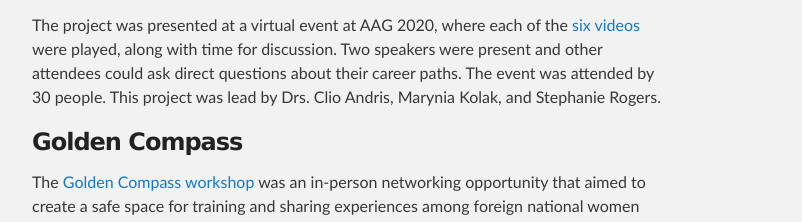
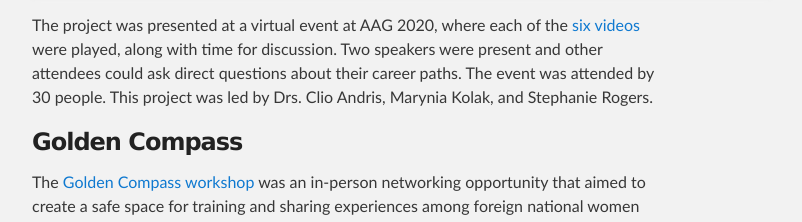
Before and after one commit to TRELIStoolkit/TRELIStoolkit.github.io, a Jekyll site: the page built from projects.md, in a window 1280 px wide and 1400 px high, scrolled down 970 px. Shown: the part 221-443 px from the top of the window, without its empty margins (288-1090 px from the left). Built offline with Jekyll 4.4.1, drawn with Linux system fonts in a browser that asks for light colours; our own code applies the rules of GitHub Pages for plain Markdown files; some of the changed text lies outside the part shown.

Commit message:
Incorporated Google doc edits

```diff
--- a/projects.md
+++ b/projects.md
@@ -10,14 +10,14 @@ Funded by Carolyn Merry mini-grants, TRELIS fellows have built-upon and expanded
 
  ![YouTube Playlist](assets/images/GISConnect.PNG)
 
-The project was presented at a virtual event at AAG 2020, where each of the [six videos](https://www.youtube.com/playlist?list=PL2xUaCb8VRCAcTnrCrH67C1lnMxVq7gbr) were played, along with time for discussion. Two speakers were present and other attendees could ask direct questions about their career paths. The event was attended by 30 people. This project was lead by Drs. Clio Andris, Marynia Kolak, and Stephanie Rogers.
+The project was presented at a virtual event at AAG 2020, where each of the [six videos](https://www.youtube.com/playlist?list=PL2xUaCb8VRCAcTnrCrH67C1lnMxVq7gbr) were played, along with time for discussion. Two speakers were present and other attendees could ask direct questions about their career paths. The event was attended by 30 people. This project was led by Drs. Clio Andris, Marynia Kolak, and Stephanie Rogers.
 
 ### Golden Compass
 The [Golden Compass workshop](https://goldencompassworkshop.github.io) was an in-person networking opportunity that aimed to create a safe space for training and sharing experiences among foreign national women geospatial scientists and promote success in their career, leadership, and life in the US.
 
 ![Images from the Golden Compass Workshop](assets/images/GoldenCompass.PNG)
 
-The participants formed a special group of scholars who are women of color, non-native English speakers (with English as their second language), and may lack the social, economic, and cultural capital needed to fully take advantage of their talent and maximize their career impacts. As qualified academic professionals, these women have rich subject matter expertise. The challenges they face in the workplace are related to their gender, cultural background, and social status in the U.S. Participants shared their unique experiences and challenges, as well as strategies for their success during a one-and-half day workshop in Denver, Colorado. This project was lead by Drs. Jieun Lee, Huyen Le, and Monica Haddad.
+The participants formed a special group of scholars who are women of color, non-native English speakers (with English as their second language), and may lack the social, economic, and cultural capital needed to fully take advantage of their talent and maximize their career impacts. As qualified academic professionals, these women have rich subject matter expertise. The challenges they face in the workplace are related to their gender, cultural background, and social status in the U.S. Participants shared their unique experiences and challenges, as well as strategies for their success during a one-and-half day workshop in Denver, Colorado. This project was led by Drs. Jieun Lee, Huyen Le, Monica Haddad, and Laxmi Ramasubramanian.
 
 ### Grad WINGS (Women+ in Geospatial Science)
 [Grad WINGS](https://sites.google.com/umass.edu/gradwings/home) (Women+ in Geospatial Science) was a workshop for first-generation, BIPOC or foreign-born woman (1) pursuing a PhD ; (2) in a graduate program considering a Ph.D. or (3) a recent graduate from a PhD program in geospatial sciences (GIScience, remote sensing, spatial analysis, and mapping sciences).
```
